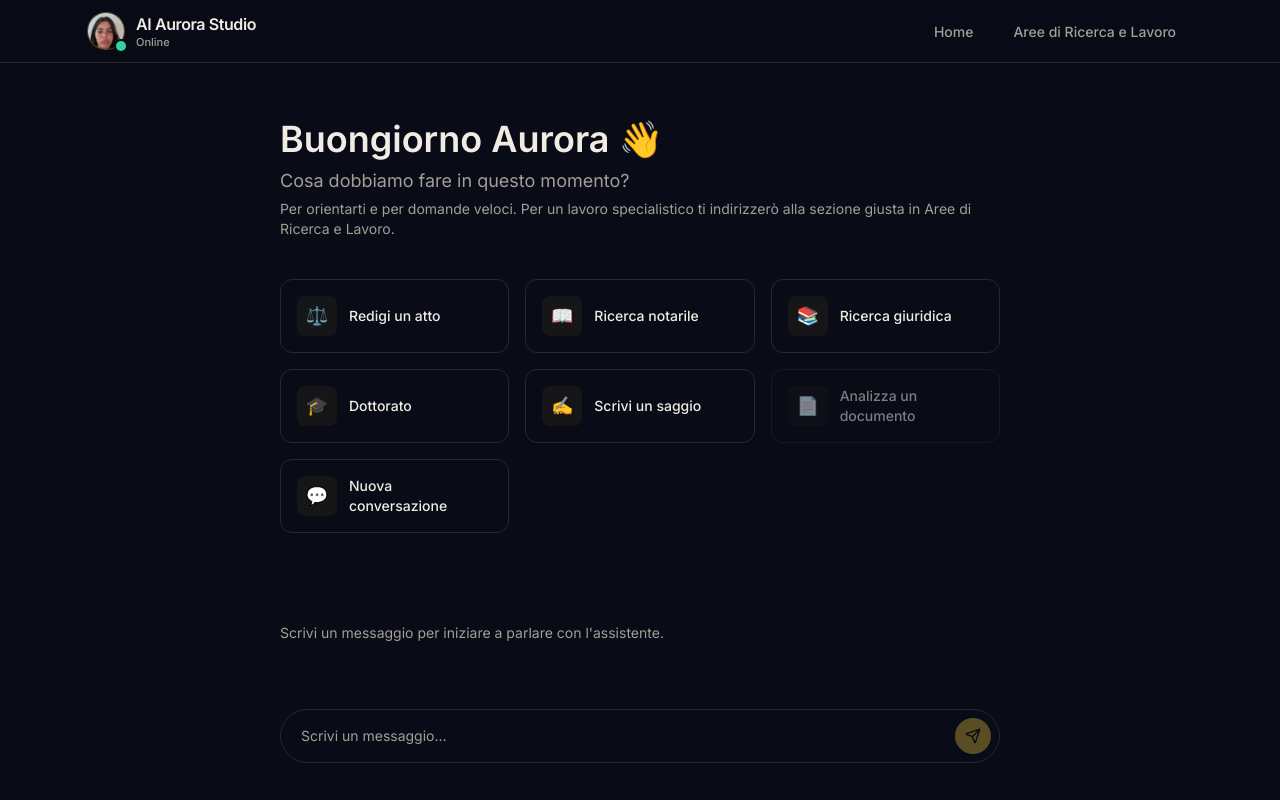
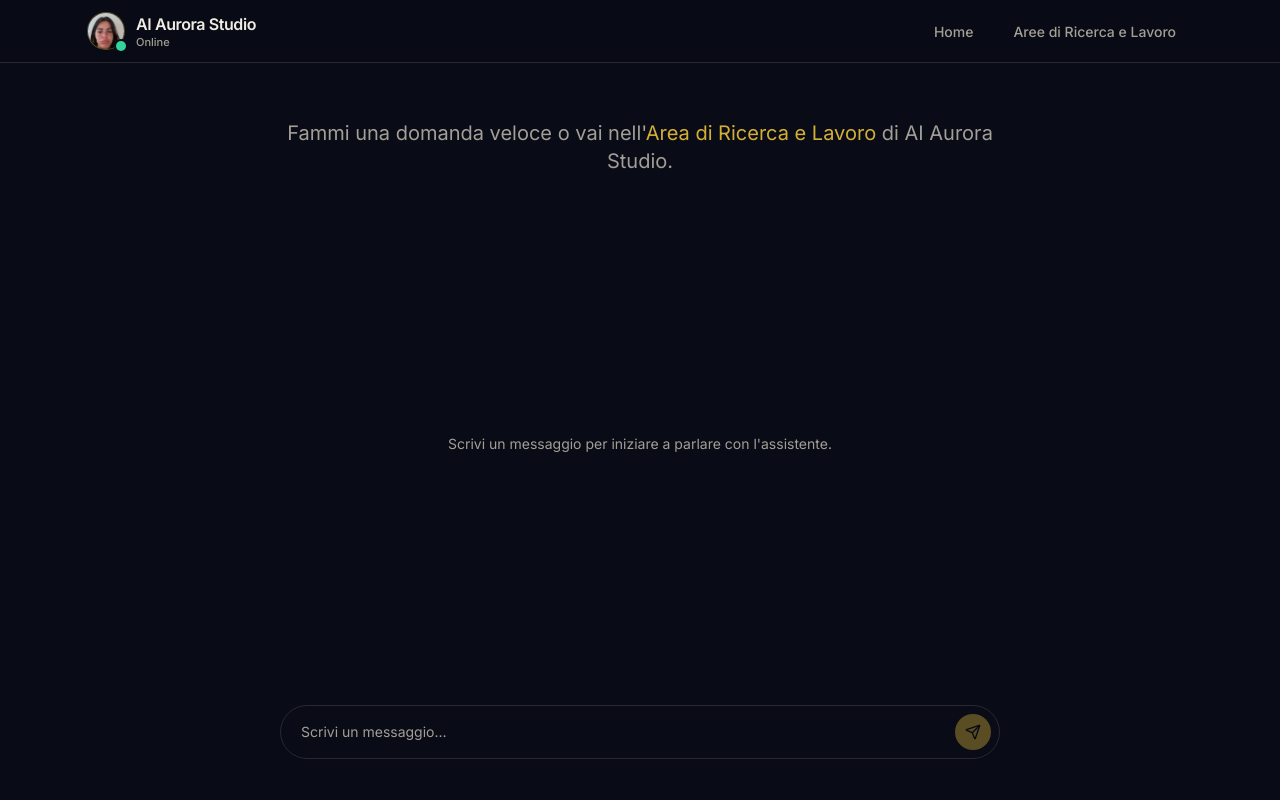
Before and after one commit to auroradimaio1997-dotcom/Aurora-Di-Maio, a Next.js app: page /chat in a window 1280 px wide. Shown: the top 800 px of the page. Built offline with nearby package versions, Linux system fonts and the light colour scheme.

Commit message:
Chat: replace quick-action cards with an animated caption, chat area now fills the page

```diff
--- a/components/ChatHome.tsx
+++ b/components/ChatHome.tsx
@@ -1,95 +1,32 @@
 "use client";
 
 import { useState } from "react";
-import Link from "next/link";
+import { motion } from "framer-motion";
 import ChatWidget from "./ChatWidget";
 
-type QuickAction = {
-  emoji: string;
-  label: string;
-  href?: string;
-};
-
-const QUICK_ACTIONS: QuickAction[] = [
-  { emoji: "⚖️", label: "Redigi un atto", href: "/assistente-notarile/redazione-atti" },
-  { emoji: "📖", label: "Ricerca notarile", href: "/assistente-notarile/ricerca-notarile" },
-  { emoji: "📚", label: "Ricerca giuridica", href: "/assistente-notarile/ricerca-giuridica" },
-  { emoji: "🎓", label: "Dottorato", href: "/accademia/dottorato" },
-  { emoji: "✍️", label: "Scrivi un saggio", href: "/accademia/lavori-in-corso/saggi-da-pubblicare" },
-  { emoji: "📄", label: "Analizza un documento" },
-];
-
 /**
- * The chat landing view shown once the visitor clicks "Entra
- * nell'assistente": greeting, quick actions (5 route to a matching
- * sidebar destination; "Analizza un documento" has none defined yet), and
- * a live chat wired to the Aurora coordinatore agent.
+ * The chat landing view. Kept intentionally minimal — a single animated
+ * caption, then the whole remaining space belongs to the chat itself.
+ * "Nuova conversazione" lives inside ChatWidget's own header instead of a
+ * separate quick-action grid.
  */
 export default function ChatHome() {
   const [chatKey, setChatKey] = useState(0);
 
   return (
-    <div>
-      <h2 className="font-serif text-3xl font-semibold text-foreground md:text-4xl">
-        Buongiorno Aurora 👋
-      </h2>
-      <p className="mt-2 text-lg text-secondary">
-        Cosa dobbiamo fare in questo momento?
-      </p>
-      <p className="mt-1 text-sm text-secondary">
-        Per orientarti e per domande veloci. Per un lavoro specialistico ti
-        indirizzerò alla sezione giusta in Aree di Ricerca e Lavoro.
-      </p>
+    <div className="flex h-[calc(100dvh-160px)] min-h-[520px] flex-col">
+      <motion.p
+        initial={{ opacity: 0, y: 8 }}
+        animate={{ opacity: 1, y: 0 }}
+        transition={{ duration: 0.6, ease: [0.16, 1, 0.3, 1] }}
+        className="text-center font-serif text-lg text-secondary md:text-xl"
+      >
+        Fammi una domanda veloce o vai nell&apos;
+        <span className="text-gold">Area di Ricerca e Lavoro</span> di AI
+        Aurora Studio.
+      </motion.p>
 
-      <div className="mt-10 grid gap-4 sm:grid-cols-2 lg:grid-cols-3">
-        {QUICK_ACTIONS.map((action) =>
-          action.href ? (
-            <Link
-              key={action.label}
-              href={action.href}
-              className="group flex items-center gap-3 rounded-xl border bg-background p-4 transition-all duration-200 hover:-translate-y-0.5 hover:border-gold/40 hover:shadow-lg hover:shadow-gold/5"
-            >
-              <span
-                className="flex h-10 w-10 shrink-0 items-center justify-center rounded-lg bg-muted text-lg transition-colors group-hover:bg-gold/10"
-                aria-hidden="true"
-              >
-                {action.emoji}
-              </span>
-              <span className="text-sm font-medium text-foreground">{action.label}</span>
-            </Link>
-          ) : (
-            <button
-              key={action.label}
-              type="button"
-              className="flex items-center gap-3 rounded-xl border bg-background p-4 text-left opacity-50"
-            >
-              <span
-                className="flex h-10 w-10 shrink-0 items-center justify-center rounded-lg bg-muted text-lg"
-                aria-hidden="true"
-              >
-                {action.emoji}
-              </span>
-              <span className="text-sm font-medium text-foreground">{action.label}</span>
-            </button>
-          )
-        )}
-
-        <button
-          type="button"
-          onClick={() => setChatKey((k) => k + 1)}
-          className="group flex items-center gap-3 rounded-xl border bg-background p-4 text-left transition-all duration-200 hover:-translate-y-0.5 hover:border-gold/40 hover:shadow-lg hover:shadow-gold/5"
-        >
-          <span
-            className="flex h-10 w-10 shrink-0 items-center justify-center rounded-lg bg-muted text-lg transition-colors group-hover:bg-gold/10"
-            aria-hidden="true"
-          >
-            💬
-          </span>
-          <span className="text-sm font-medium text-foreground">Nuova conversazione</span>
-        </button>
-      </div>
-
-      <ChatWidget key={chatKey} />
+      <ChatWidget key={chatKey} onNewConversation={() => setChatKey((k) => k + 1)} />
     </div>
   );
 }
--- a/components/ChatWidget.tsx
+++ b/components/ChatWidget.tsx
@@ -89,7 +89,11 @@ function MessageActions({ text, index }: { text: string; index: number }) {
  * continuous, selectable text (no boxed bubble); only the user's own
  * messages get a subtle pill for turn-taking clarity.
  */
-export default function ChatWidget() {
+export default function ChatWidget({
+  onNewConversation,
+}: {
+  onNewConversation?: () => void;
+}) {
   const [messages, setMessages] = useState<Message[]>([]);
   const [input, setInput] = useState("");
   const [status, setStatus] = useState<"idle" | "loading" | "error">("idle");
@@ -136,13 +140,25 @@ export default function ChatWidget() {
   }
 
   return (
-    <div className="mt-10">
+    <div className="mt-6 flex min-h-0 flex-1 flex-col">
+      {onNewConversation && messages.length > 0 && (
+        <div className="mb-2 flex justify-end">
+          <button
+            type="button"
+            onClick={onNewConversation}
+            className="rounded-full px-3 py-1 text-xs font-medium text-secondary transition-colors hover:bg-muted hover:text-foreground"
+          >
+            Nuova conversazione
+          </button>
+        </div>
+      )}
+
       <div
         ref={scrollRef}
         className={
           messages.length === 0
-            ? "flex min-h-[120px] items-center py-2"
-            : "max-h-[60vh] space-y-5 overflow-y-auto py-2"
+            ? "flex flex-1 items-center justify-center py-2"
+            : "flex-1 space-y-5 overflow-y-auto py-2"
         }
         aria-live="polite"
       >
```
